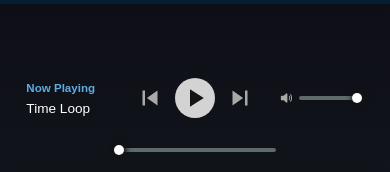
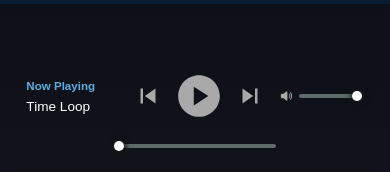
Before and after one commit to xinyumz/mirandaxyz, a React (Create React App) app: page /compositions in a window 390 px wide. Shown: the part 409-581 px from the top of the page. Built offline with nearby package versions, Linux system fonts and the light colour scheme.

Commit message:
music player control change

```diff
--- a/src/music/player/PlayerControls.js
+++ b/src/music/player/PlayerControls.js
@@ -1,4 +1,6 @@
 import React from "react";
+import PlayCircleIcon from "@mui/icons-material/PlayCircle";
+import PauseCircleIcon from "@mui/icons-material/PauseCircle";
 import PlayArrowIcon from "@mui/icons-material/PlayArrow";
 import PauseIcon from "@mui/icons-material/Pause";
 import SkipNextIcon from "@mui/icons-material/SkipNext";
@@ -28,7 +30,7 @@ export default function PlayerControls({
           onClick={() => onPlayPauseClick(false)}
           aria-label="Pause"
         >
-          <PauseIcon fontSize="inherit" />
+          <PauseCircleIcon fontSize="inherit" />
         </button>
       ) : (
         <button
@@ -37,7 +39,7 @@ export default function PlayerControls({
           onClick={() => onPlayPauseClick(true)}
           aria-label="Play"
         >
-          <PlayArrowIcon fontSize="inherit" />
+          <PlayCircleIcon fontSize="inherit" />
         </button>
       )}
       <button
--- a/src/music/player/Playlist.module.css
+++ b/src/music/player/Playlist.module.css
@@ -64,7 +64,6 @@
   margin: 2%;
   margin-left: 4%;
   margin-right: 4%;
-  height: 6rem;
 }
 
 .playingInfo {
@@ -74,7 +73,7 @@
 /*controls styles*/
 .controls {
   display: flex;
-  align-items: baseline;
+  align-items: center;
   width: 40%;
   justify-content: space-around;
 }
@@ -103,20 +102,17 @@
   display: flex;
   align-items: center;
   justify-content: center;
-  height: 5rem;
-  width: 5rem;
-  background-color: lightgrey;
-  border-radius: 50%;
   border: none;
+  background: transparent;
   box-shadow: none;
-  color: rgb(20, 20, 20);
-  font-size: 60px;
+  color: darkgrey;
+  font-size: 95px;
   cursor: pointer;
 }
 
 .play:hover,
 .pause:hover {
-  background-color: white;
+  color: white;
 }
 
 .volumeControl {
@@ -134,12 +130,14 @@
 
 @media (max-width: 1100px) {
   .prev,
-  .next,
-  .pause,
-  .play {
+  .next {
     height: 4.5rem;
     width: 4.5rem;
     font-size: 55px;
+  }
+  .pause,
+  .play {
+    font-size: 90px;
   }
   .volumeControl {
     width: 18%;
@@ -149,12 +147,14 @@
 
 @media (max-width: 850px) {
   .prev,
-  .next,
-  .pause,
-  .play {
+  .next {
     height: 4rem;
     width: 4rem;
     font-size: 45px;
+  }
+  .pause,
+  .play {
+    font-size: 80px;
   }
   .volumeControl {
     width: 20%;
@@ -163,16 +163,15 @@
 }
 
 @media (max-width: 700px) {
-  .playerBlock {
-    height: 5rem;
-  }
   .prev,
-  .next,
-  .pause,
-  .play {
+  .next {
     height: 3.5rem;
     width: 3.5rem;
     font-size: 40px;
+  }
+  .pause,
+  .play {
+    font-size: 70px;
   }
   .volumeControl {
     width: 22.5%;
@@ -184,18 +183,16 @@
 }
 
 @media (max-width: 550px) {
-  .playerBlock {
-    height: 4.25rem;
-  }
   .prev,
-  .next,
-  .pause,
-  .play {
+  .next {
     height: 3rem;
     width: 3rem;
     font-size: 35px;
   }
-
+  .pause,
+  .play {
+    font-size: 60px;
+  }
   .volumeControl {
     width: 25%;
     margin-left: 5%;
@@ -206,33 +203,32 @@
 }
 
 @media (max-width: 460px) {
-  .playerBlock {
-    height: 3.5rem;
-  }
   .prev,
-  .next,
-  .pause,
-  .play {
+  .next {
     height: 2.5rem;
     width: 2.5rem;
     font-size: 30px;
   }
+  .pause,
+  .play {
+    font-size: 50px;
+  }
+
   .volumeBar {
     width: 100%;
   }
 }
 
 @media (max-width: 350px) {
-  .playerBlock {
-    height: 3rem;
-  }
   .prev,
-  .next,
-  .pause,
-  .play {
+  .next {
     height: 2rem;
     width: 2rem;
     font-size: 25px;
+  }
+  .pause,
+  .play {
+    font-size: 40px;
   }
 }
 
```
